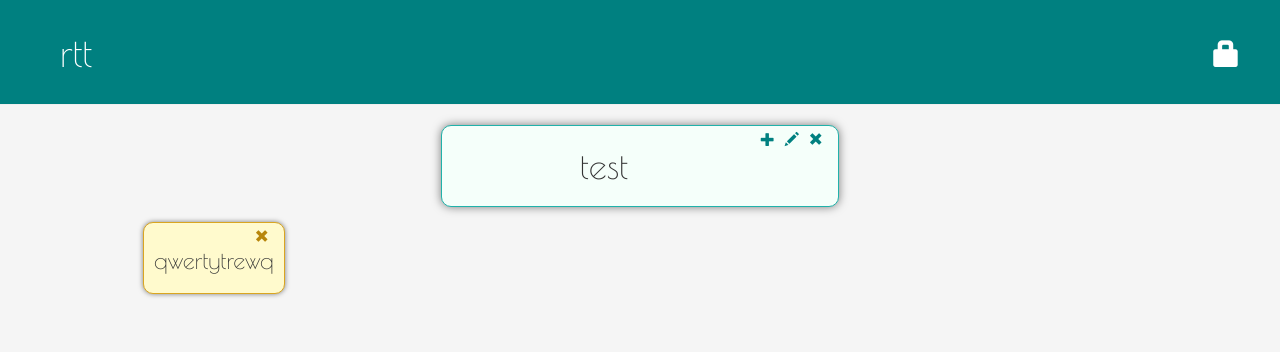
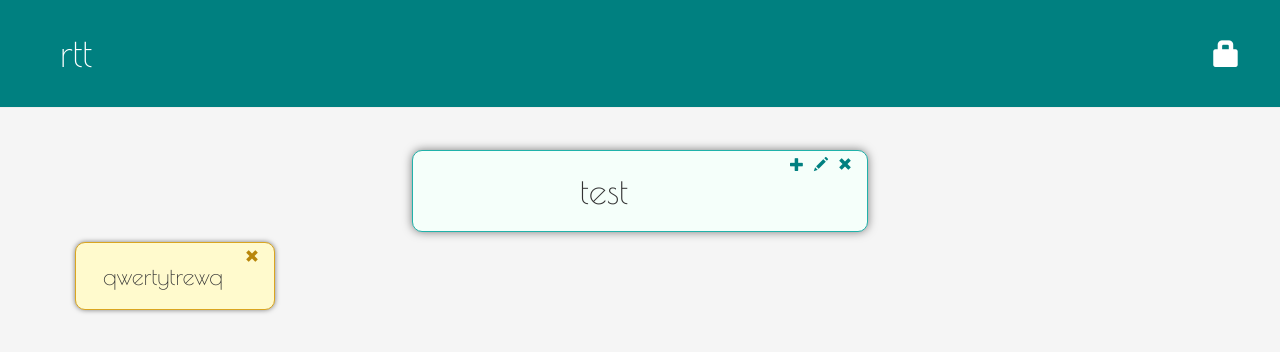
Before and after one commit to glushkovato/real-time-tracker-code, a Django app: page /board/1/ in a window 1280 px wide. Shown: the top 352 px of the page. Run offline with Django 3.2, Linux system fonts and the light colour scheme; data comes from the database, SQL or seed files in the repository; some libraries are stand-ins or nearby versions.

Commit message:
Minor changes in design.

```diff
--- a/rtt_app/static/css/rtt_app.css
+++ b/rtt_app/static/css/rtt_app.css
@@ -5,7 +5,9 @@ h1 a {
 }
 
 .col-md-8 {
+    margin-top: 150px;
     width: 100%;
+    /*margin-left: -35px;*/
 }
 
 body {
@@ -13,6 +15,8 @@ body {
 }
 
 .page-header {
+    position: fixed;
+    width: 100%;
     background-color: teal;
     margin-top: 0;
     padding: 20px 20px 20px 40px;
@@ -32,12 +36,6 @@ body {
 .log-out:hover {
     color: orange;
     text-decoration: none;
-}
-
-.content {
-    /*margin-left: 40px;*/
-    margin: auto;
-    width: 80%;
 }
 
 h1, h2, h3, h4, p, a {
@@ -86,6 +84,7 @@ h1, h2, h3, h4, p, a {
 
 .board {
     /*margin-bottom: 70px;*/
+    position: relative;
     width: 40%;
     margin-left: 30%;
     background-color: mintcream;
@@ -97,15 +96,31 @@ h1, h2, h3, h4, p, a {
     box-shadow: 0 0 10px rgba(0, 0, 0, 0.5);
 }
 
+.my-flex-container{
+    display: flex;
+    /*height: 50%;*/
+    flex-direction: row;
+    justify-content: flex-start;
+    align-items: flex-start;
+    margin-left: -35px;
+    /*box-sizing:border-box;*/
+    /*overflow-x: scroll;*/
+    /*overflow-y: hidden;*/
+    /*white-space: nowrap;*/
+}
+
 .card {
+    width: 200px;
+    height: auto;
     background-color: lemonchiffon;
     padding: 10px;
     padding-top: 0;
-    margin-top: 5px;
-    margin-bottom: 10px;
+    margin-left: 5px;
+    margin-right: 5px;
+    /*margin-top: 5px;*/
     border: 1px solid goldenrod;
     border-radius: 10px;
-    display: inline-block;
+    /*display: inline-block;*/
     /*float: left;*/
     box-shadow: 0 0 5px rgba(0, 0, 0, 0.5);
 }
```
